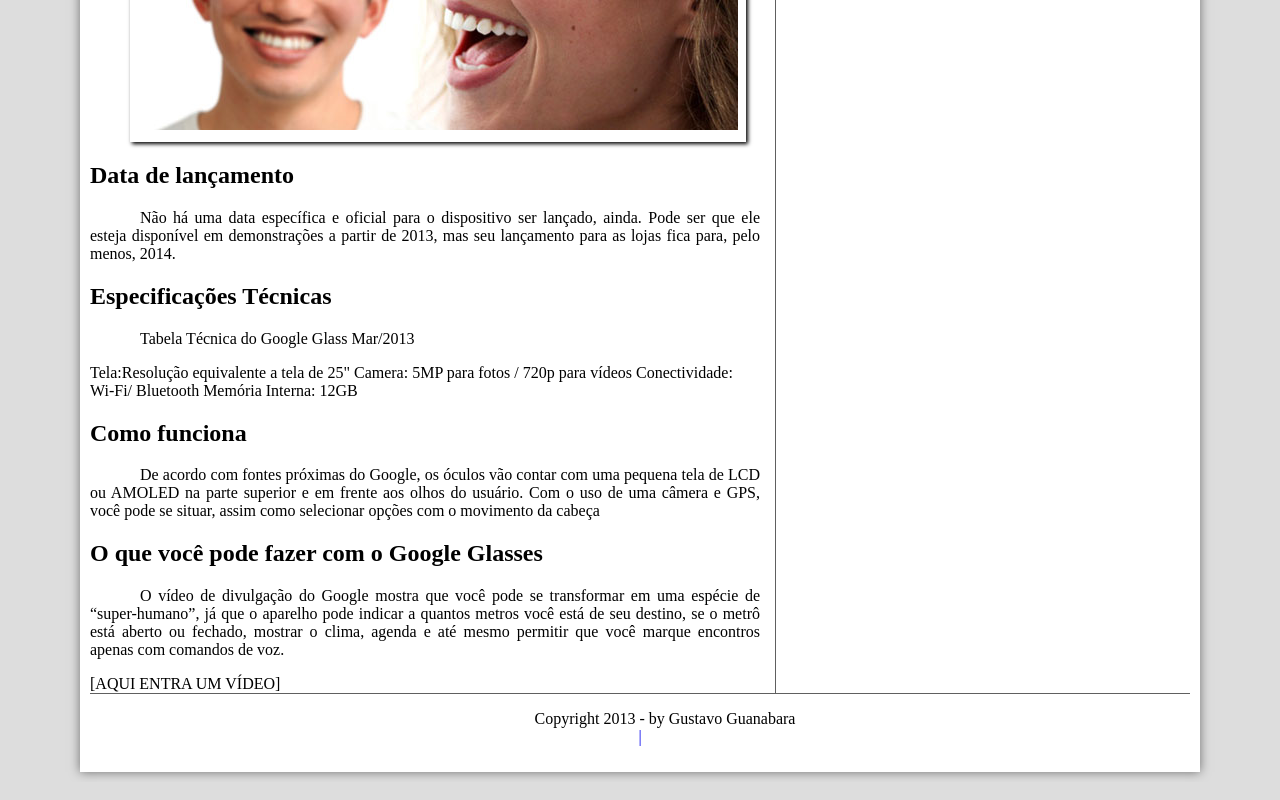
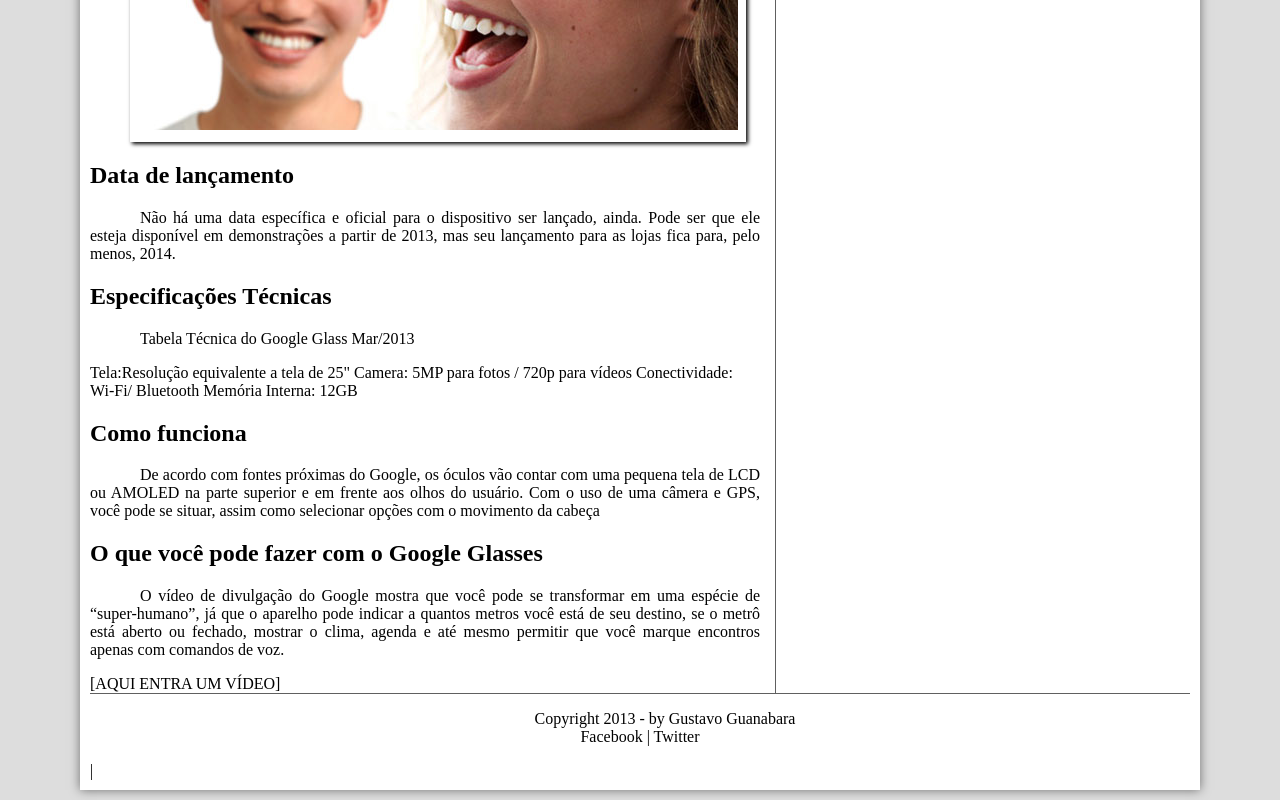
Before and after one commit to rscardoso29/projeto-glass-html5, a plain HTML site: page index.html in a window 1280 px wide. Shown: the part 777-1577 px from the top of the page. Drawn offline with Linux system fonts and the light colour scheme.

```diff
--- a/index.html
+++ b/index.html
@@ -80,7 +80,7 @@ Memória Interna: 12GB
 </aside>
 <footer id=rodape>
 <p>Copyright 2013 - by Gustavo Guanabara</br>
-<a href="https://" Facebook | Twitter </p> |
+Facebook | Twitter </p> |
 </footer>
 </div>
 </body>
```
